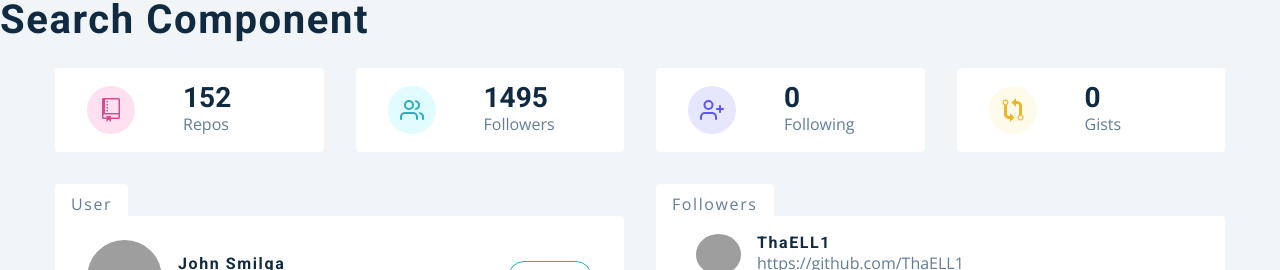
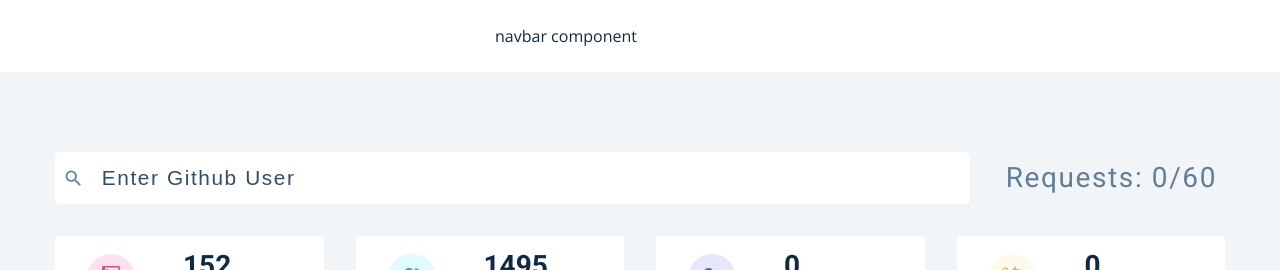
Before and after one commit to elshora97/Github_Users, a React (Create React App) app: page / in a window 1280 px wide. Shown: the top 270 px of the page. Built offline with nearby package versions, Linux system fonts and the light colour scheme; no server answers; grey boxes are pictures that could not be loaded.

Commit message:
Added Column & Bar Chart Feature

```diff
--- a/src/components/Navbar.js
+++ b/src/components/Navbar.js
@@ -1,9 +1,9 @@
-import React from 'react';
-import styled from 'styled-components';
-import { useAuth0 } from '@auth0/auth0-react';
+import React from "react";
+import styled from "styled-components";
+import { useAuth0 } from "@auth0/auth0-react";
 
 const Navbar = () => {
-  return <h2>navbar component</h2>;
+  return <Wrapper>navbar component</Wrapper>;
 };
 
 const Wrapper = styled.nav`
--- a/src/components/Search.js
+++ b/src/components/Search.js
@@ -1,9 +1,39 @@
-import React from 'react';
-import styled from 'styled-components';
-import { MdSearch } from 'react-icons/md';
-import { GithubContext } from '../context/context';
+import React, { useState } from "react";
+import styled from "styled-components";
+import { MdSearch } from "react-icons/md";
+import { GithubContext, useGlobalContext } from "../context/context";
 const Search = () => {
-  return <h2>search component</h2>;
+  const { requests, error } = useGlobalContext();
+  const [user, setUser] = useState("");
+
+  const handleSubmit = (e) => {
+    e.preventDefault();
+  };
+
+  return (
+    <section className="section">
+      <Wrapper className="section-center">
+        {error.show && (
+          <ErrorWrapper>
+            <p>{error.msg}</p>
+          </ErrorWrapper>
+        )}
+        <form onSubmit={handleSubmit}>
+          <div className="form-control">
+            <MdSearch />
+            <input
+              type="text"
+              placeholder="enter github user"
+              value={user}
+              onChange={(e) => setUser(e.target.value)}
+            />
+            {requests > 0 && <button type="submit">search</button>}
+          </div>
+        </form>
+        <h3>Requests: {requests}/60</h3>
+      </Wrapper>
+    </section>
+  );
 };
 
 const Wrapper = styled.div`
--- a/src/context/context.js
+++ b/src/context/context.js
@@ -12,9 +12,33 @@ const GithubProvider = ({ children }) => {
   const [githubUser, setGithubUser] = useState(mockUser);
   const [repos, setRepos] = useState(mockRepos);
   const [followers, setFollowers] = useState(mockFollowers);
+  const [requests, setRequests] = useState(0);
+  const [loading, setLoading] = useState(false);
+  const [error, setError] = useState({ show: false, msg: "" });
 
+  const checkRequests = () => {
+    axios(`${rootUrl}/rate_limit`)
+      .then(({ data }) => {
+        let {
+          rate: { remaining },
+        } = data;
+        setRequests(remaining);
+        if (remaining === 0) {
+          toggleError(true, "you have exceeded the limit");
+        }
+      })
+      .catch((error) => console.log(error));
+  };
+
+  const toggleError = (show = false, msg = "") => {
+    setError({ show, msg });
+  };
+
+  useEffect(checkRequests, []);
   return (
-    <GithubContext.Provider value={{ githubUser, repos, followers }}>
+    <GithubContext.Provider
+      value={{ githubUser, repos, followers, requests, error }}
+    >
       {children}
     </GithubContext.Provider>
   );
--- a/src/pages/Dashboard.js
+++ b/src/pages/Dashboard.js
@@ -5,7 +5,7 @@ import { GithubContext } from "../context/context";
 const Dashboard = () => {
   return (
     <main>
-      {/* <Navbar></Navbar> */}
+      <Navbar></Navbar>
       <Search />
       <Info />
       <User />
```
